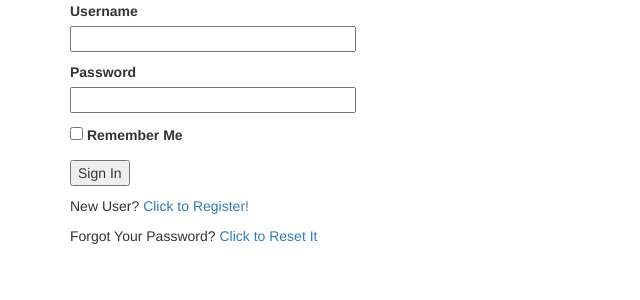
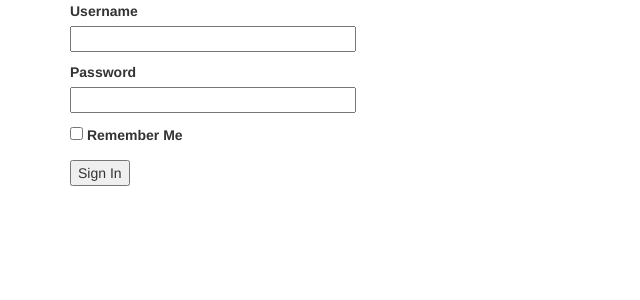
Before and after one commit to ptrbates/grapes, a Flask app: page /auth/login in a window 1280 px wide. Shown: the part 141-441 px from the top of the page, without its empty margins (0-640 px from the left). Run offline with Flask 2, Linux system fonts and the light colour scheme; some libraries are stand-ins or nearby versions.

Commit message:
removed new registration option

```diff
--- a/app/templates/auth/login.html
+++ b/app/templates/auth/login.html
@@ -20,10 +20,11 @@
     </p>
     <p>{{ form.remember_me() }} {{ form.remember_me.label }}</p>
     <p>{{ form.submit() }}</p>
-    <p>New User? <a href="{{ url_for('auth.register') }}">Click to Register!</a></p>
-    <p>
-        Forgot Your Password?
-        <a href="{{ url_for('auth.reset_password_request') }}">Click to Reset It</a>
-    </p>
+    <!--    <p>New User? <a href="{{ url_for('auth.register') }}">Click to Register!</a></p>
+        <p>
+            Forgot Your Password?
+            <a href="{{ url_for('auth.reset_password_request') }}">Click to Reset It</a>
+        </p>
+        -->
 </form>
 {% endblock %}
--- a/app/templates/base.html
+++ b/app/templates/base.html
@@ -13,7 +13,8 @@
 <nav class="navbar navbar-default">
     <div class="container">
         <div class="navbar-header">
-                <button type="button" class="navbar-toggle collapsed" data-toggle="collapse" data-target="#bs-example-navbar-collapse-1" aria-expanded="false">
+            <button type="button" class="navbar-toggle collapsed" data-toggle="collapse"
+                    data-target="#bs-example-navbar-collapse-1" aria-expanded="false">
                 <span class="sr-only">Toggle navigation</span>
                 <span class="icon-bar"></span>
                 <span class="icon-bar"></span>
@@ -53,4 +54,5 @@
     {# application content needs to be provided in the app_content block #}
     {% block app_content %}{% endblock %}
 </div>
+<br>
 {% endblock %}
```
Lines whose indentation alone changed are shown as unchanged.
